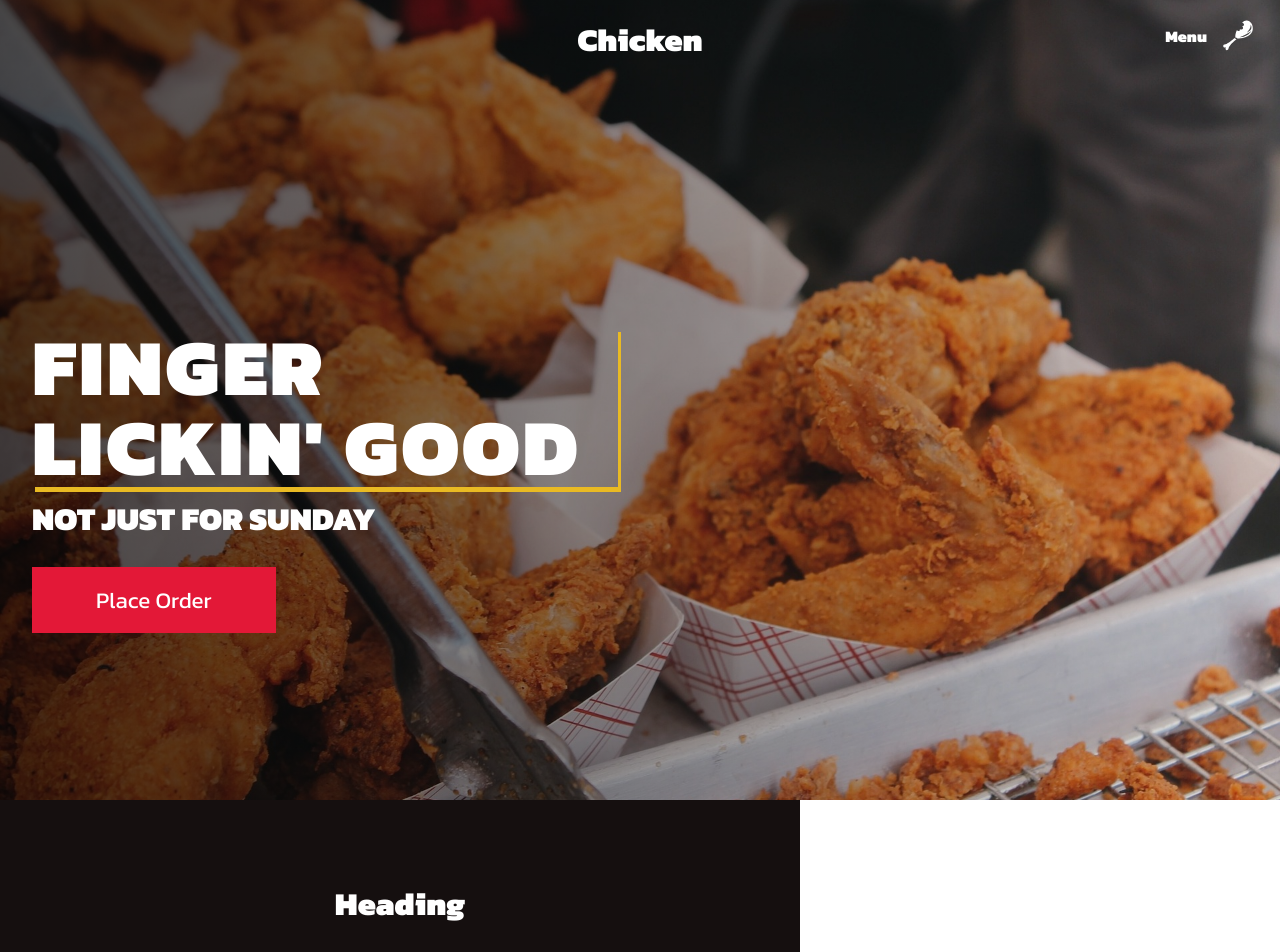
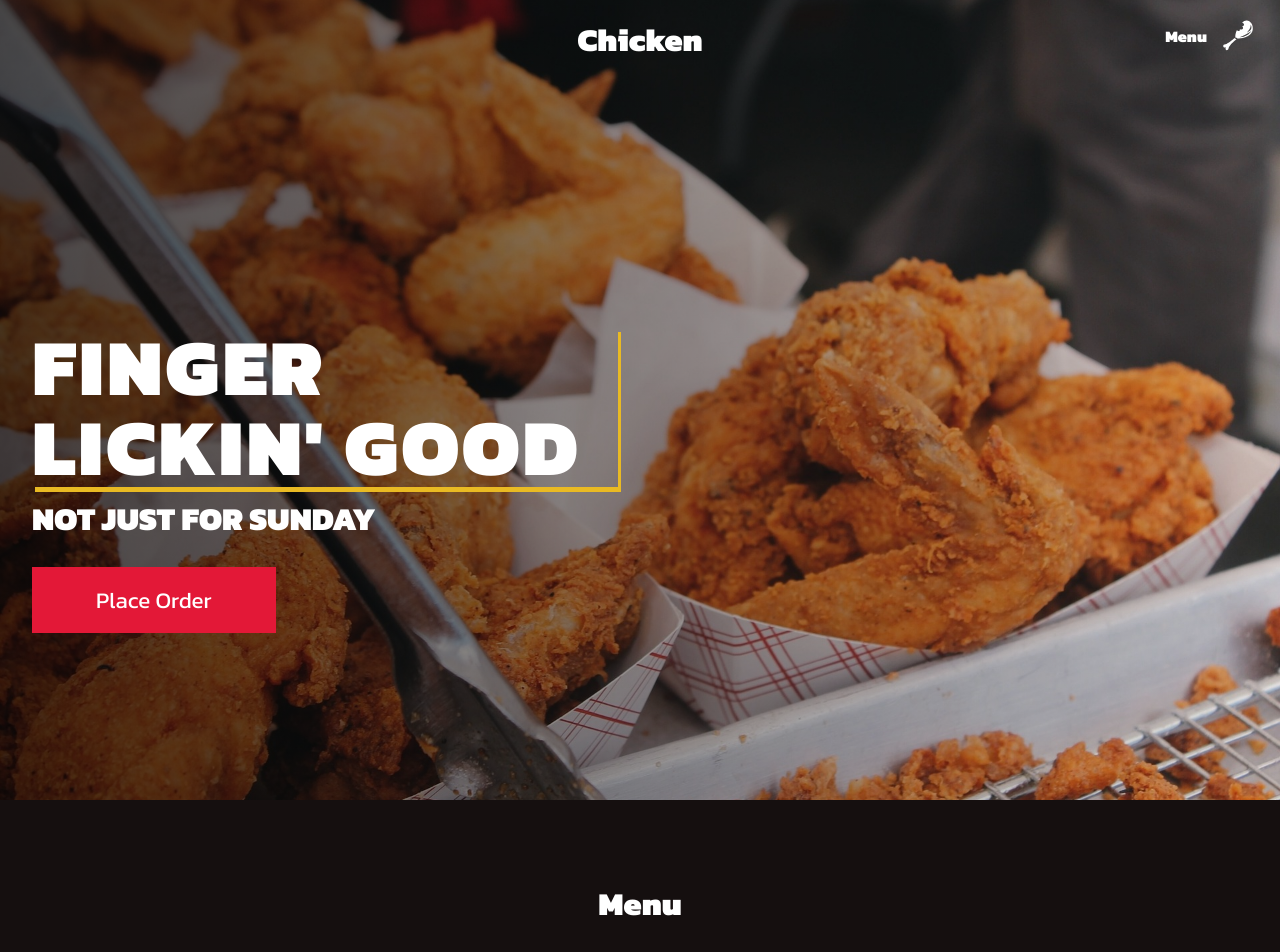
Before and after one commit to JordenHilton/chickenwebsite, a React (Create React App) app: page / in a window 1280 px wide. Shown: the top 952 px of the page. Built offline with nearby package versions, Linux system fonts and the light colour scheme.

Commit message:
correct product container width.

```diff
--- a/src/components/Products/ProductsElements.js
+++ b/src/components/Products/ProductsElements.js
@@ -1,9 +1,9 @@
 import styled from 'styled-components';
 
 export const ProductsContainer = styled.div`
-    width: 100vh;
+    width: 100vw;
     min-height: 100vh;
-    padding: 5rem calc((100vh - 1300px) /2);
+    padding: 5rem calc((100vw - 1300px) /2);
     background: #150f0f;
     color: #fff;
 `;
--- a/src/components/Products/index.js
+++ b/src/components/Products/index.js
@@ -16,7 +16,7 @@ import { productData } from './data';
 const Products = () => {
     return (
         <ProductsContainer>
-            <ProductsHeading>Heading</ProductsHeading>
+            <ProductsHeading>Menu</ProductsHeading>
             <ProductWrapper>
                 {productData.map((product, index) => {
                     return (
```
